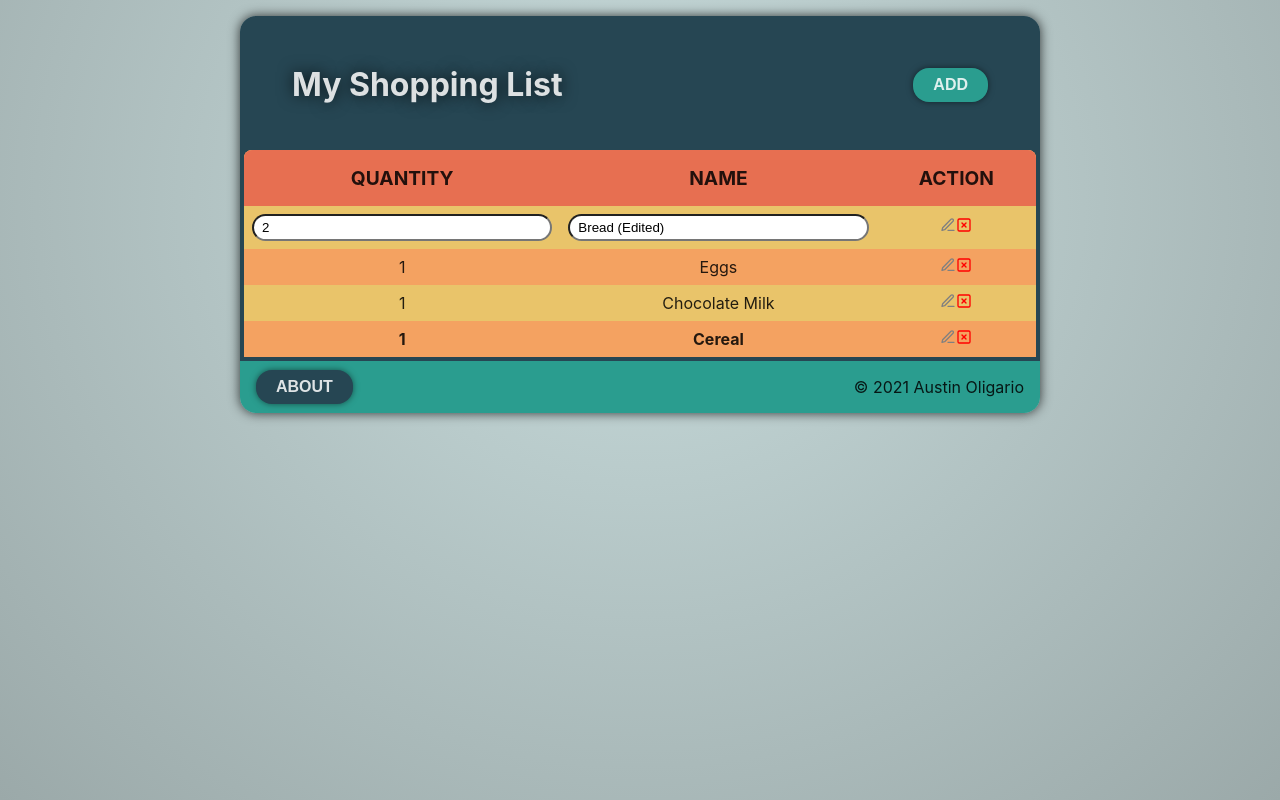
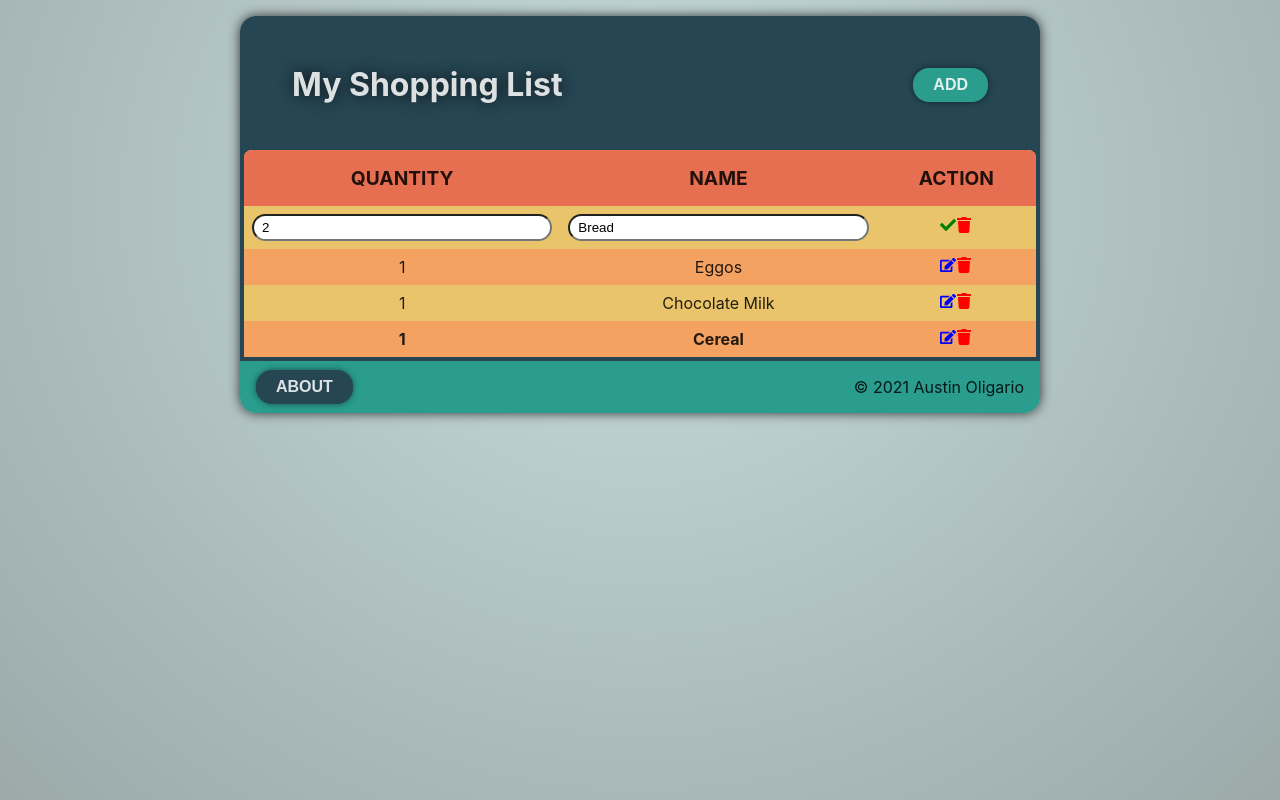
Before and after one commit to austinolig/shopping-list, a React (Create React App) app: page / in a window 1280 px wide. Both pictures are taken after a click on the icon 913 px from the left and 221 px from the top of the page. Built offline with nearby package versions, Linux system fonts and the light colour scheme; data requests are answered from the project's data file.

Commit message:
added functionality for editing list items

```diff
--- a/db.json
+++ b/db.json
@@ -2,15 +2,15 @@
   "items": [
     {
       "id": 6,
-      "name": "Bread (Edited)",
+      "name": "Bread",
       "important": true,
       "quantity": 2
     },
     {
-      "name": "Eggs",
+      "id": 7,
+      "name": "Eggos",
       "important": false,
-      "quantity": 1,
-      "id": 7
+      "quantity": 1
     },
     {
       "name": "Chocolate Milk",
--- a/src/App.js
+++ b/src/App.js
@@ -26,7 +26,7 @@ const App = () => {
   const updateItem = async (id, item) => {
     const res = await axios.put(`http://localhost:5000/items/${id}`, {
       id: item.id,
-      name: `${item.name} (Edited)`,
+      name: item.name,
       important: item.important,
       quantity: item.quantity,
     });
--- a/src/components/Item.js
+++ b/src/components/Item.js
@@ -1,52 +1,79 @@
-import { FiXSquare, FiEdit3 } from "react-icons/fi";
+import { FaTrash, FaEdit, FaCheck } from "react-icons/fa";
 import { useState } from "react";
 
 const Item = ({ item, onDelete, onUpdate }) => {
   const [isEditing, setIsEditing] = useState(false);
-  const [itemName, setItemName] = useState(item.name);
-  const [itemQuantity, setItemQuantity] = useState(item.quantity);
-  // const [itemImportant, setItemImportant] = useState(item.important);
+  const [currentItem, setCurrentItem] = useState({
+    id: item.id,
+    name: item.name,
+    quantity: item.quantity,
+    important: item.important,
+  });
+  // console.log(currentItem);
+
+  const updateItem = (e) => {
+    const { name, value } = e.target;
+    setCurrentItem((currentItem) => ({
+      ...currentItem,
+      [name]: value,
+    }));
+  };
 
   return (
-    <tr className="item" style={{ fontWeight: item.important && "bold" }}>
+    <tr
+      className="item"
+      style={{ fontWeight: currentItem.important && "bold" }}
+    >
       <td>
         {isEditing ? (
           <input
             type="number"
-            value={itemQuantity}
-            onChange={(e) => {
-              console.log(`New value = ${e.target.value}`);
-              setItemQuantity(e.target.value);
-            }}
+            name="quantity"
+            value={currentItem.quantity}
+            onChange={updateItem}
           ></input>
         ) : (
-          itemQuantity
+          currentItem.quantity
         )}
       </td>
       <td>
         {isEditing ? (
           <input
             type="text"
-            value={itemName}
-            onChange={(e) => {
-              console.log(`New value = ${e.target.value}`);
-              setItemName(e.target.value);
-            }}
+            name="name"
+            value={currentItem.name}
+            onChange={updateItem}
           ></input>
         ) : (
-          itemName
+          currentItem.name
         )}
       </td>
       <td>
-        <FiEdit3
+        {!isEditing ? (
+          <FaEdit
             onClick={() => {
               setIsEditing(!isEditing);
+
               // onUpdate(item.id, item);
               //ON CLICK CHANGE TO SAVE ICON OR SUM
             }}
-          style={{ color: "grey" }}
+            style={{ color: "blue" }}
           />
-        <FiXSquare
+        ) : (
+          <FaCheck
+            onClick={() => {
+              setIsEditing(!isEditing);
+              if (
+                item.quantity !== currentItem.quantity ||
+                item.name !== currentItem.name
+              ) {
+                onUpdate(item.id, currentItem);
+              }
+            }}
+            style={{ color: "green" }}
+          />
+        )}
+        <FaTrash
           onClick={() => {
             onDelete(item.id);
           }}
```
Lines whose indentation alone changed are shown as unchanged.
